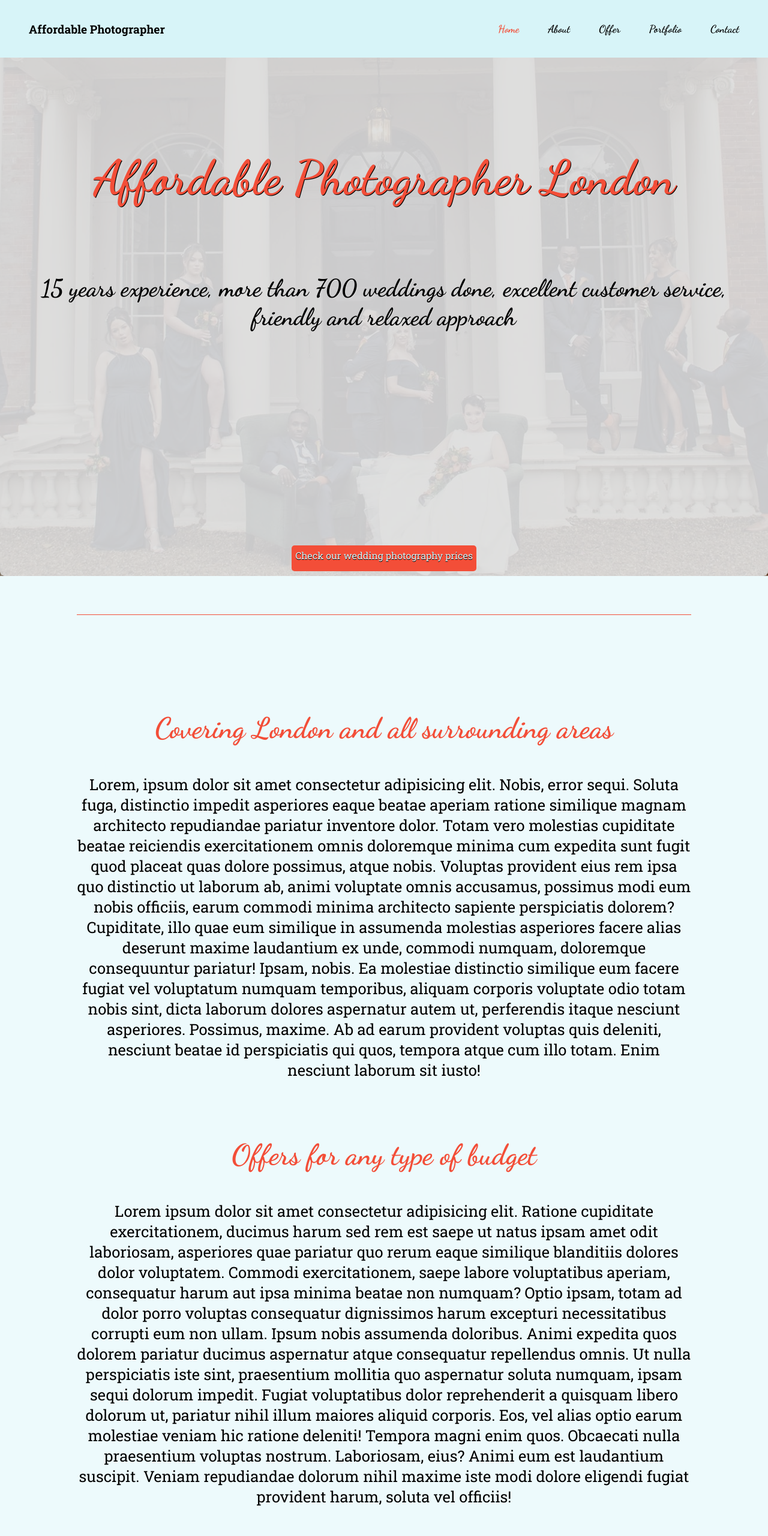
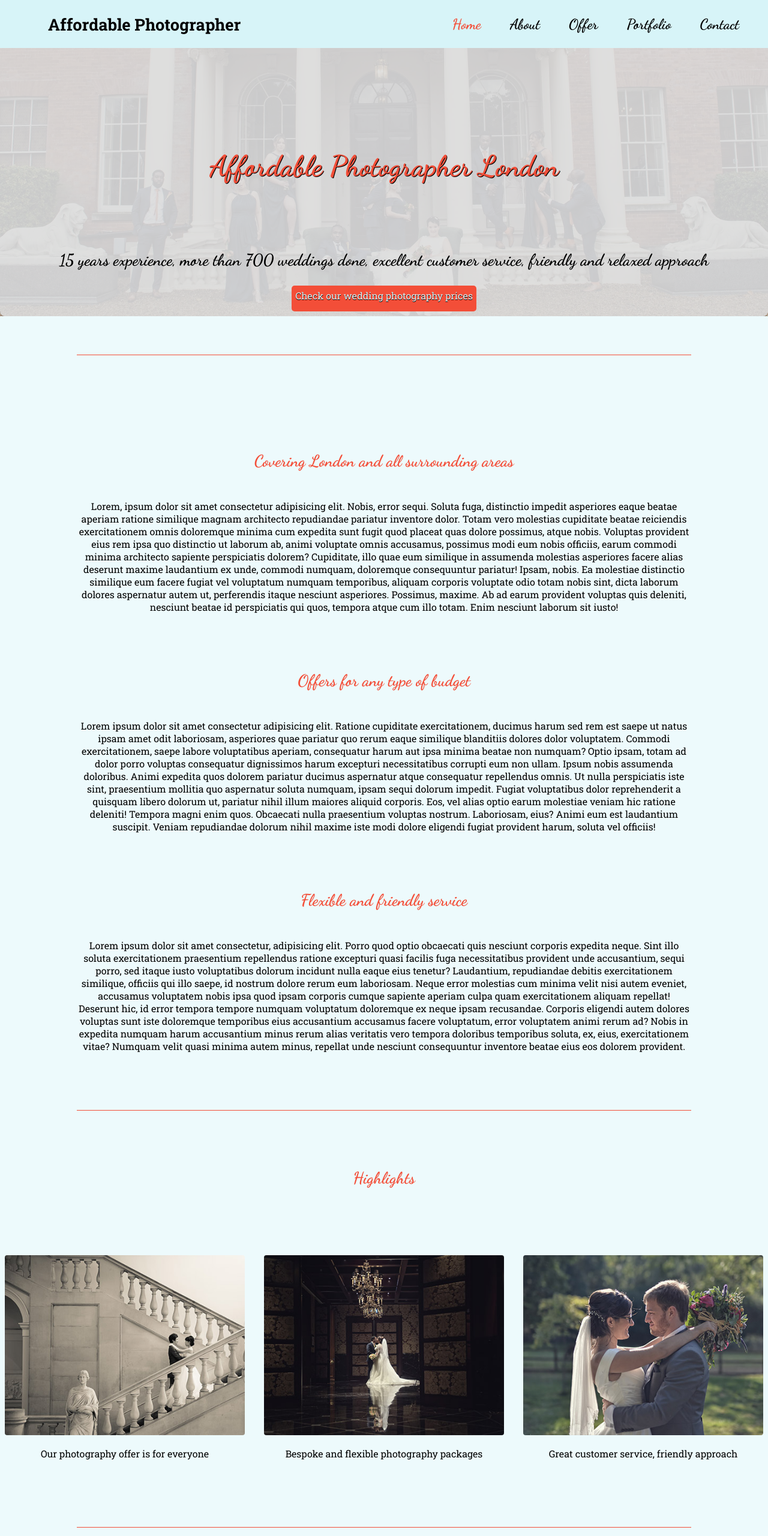
Before and after one commit to georgeciurca/affordable_photographer, a plain HTML site: page index.html in a window 1280 px wide. Shown: the top 2560 px of the page at 60% size. Drawn offline with Linux system fonts and the light colour scheme.

Commit message:
index page css update

```diff
--- a/index.css
+++ b/index.css
@@ -26,7 +26,7 @@ body {
 header {
   display: flex;
   justify-content: space-between;
-  height: 6rem;
+  height: 5rem;
   background-color: var(--blue);
   align-items: center;
   position: fixed;
@@ -40,19 +40,19 @@ header a {
 header ul {
   list-style: none;
   display: flex;
-  font-size: 1.7rem;
+  font-size: 1.5rem;
   font-family: dancing script, sans-serif;
 }
 
 header ul li {
   margin-right: 2rem;
   padding-right: 1rem;
-  font-size: 1.8rem;
+  font-size: 1.5rem;
   font-weight: 700;
 }
 .page-logo {
-  font-size: 3rem;
-  margin-left: 3rem;
+  font-size: 1.7rem;
+  margin-left: 5rem;
   font-weight: 700;
   font-family: roboto slab, sans-serif;
 }
@@ -65,7 +65,7 @@ header ul li {
 }
 
 #image-container {
-  height: 60rem;
+  height: 100%;
   width: 100%;
   background-color: var(--light-blue);
   background-image: url("/images/affordable_photographer_london.jpg");
@@ -91,13 +91,13 @@ header ul li {
   font-family: var(--font-family-dancing);
   text-shadow: 1px 1px black;
   color: var(--red);
-  font-size: 5rem;
+  font-size: 3rem;
   margin-bottom: 4rem;
   padding-top: 15rem;
 }
 .image-container-text h2 {
   font-family: var(--font-family-dancing);
-  font-size: 2.5rem;
+  font-size: 1.7rem;
   text-shadow: 1px 1px var(--light-blue-opacity);
   margin-bottom: 2rem;
   padding-top: 3rem;
@@ -138,13 +138,13 @@ header ul li {
 
 .affordable-photography h3 {
   font-family: var(--font-family-dancing);
-  font-size: 3rem;
+  font-size: 1.7rem;
   margin-top: 6rem;
   color: var(--red);
 }
 .affordable-photography p {
   font-family: var(--font-family-roboto);
-  font-size: 1.6rem;
+  font-size: 1rem;
   margin-top: 3rem;
 }
 
@@ -155,39 +155,40 @@ header ul li {
 }
 
 #highlights {
-  width: 80%;
+  width: 100%;
   margin: auto;
   padding-bottom: 3rem;
 }
 
 #highlights h2 {
   font-family: var(--font-family-dancing);
-  font-size: 5rem;
+  font-size: 1.7rem;
   margin: 6rem auto;
   color: var(--red);
   text-align: center;
 }
 
 .highlights img {
-  height: 400px;
+  width: 400px;
   margin: 1rem;
   border-radius: 4px;
 }
 
 #highlights-ul {
   display: flex;
+  flex-direction: row;
   list-style: none;
   text-align: center;
-  justify-content: space-between;
+  justify-content: center;
 }
 
 #highlights-ul p {
   font-family: var(--font-family-roboto);
-  font-size: 1.5rem;
+  font-size: 1rem;
 }
 
 #portfolio-link {
-  width: 80%;
+  width: 100%;
   margin: auto;
   text-align: center;
   padding-bottom: 6rem;
@@ -196,7 +197,7 @@ header ul li {
 #portfolio-link a {
   text-decoration: none;
   font-family: var(--font-family-dancing);
-  font-size: 3rem;
+  font-size: 1.5rem;
   color: var(--red);
   background-color: var(--blue);
   border-radius: 4px;
@@ -226,7 +227,7 @@ footer {
 }
 
 .footer-btn {
-  font-size: 1.7rem;
+  font-size: 1rem;
   font-family: var(--font-family-roboto);
   text-decoration: none;
   color: var(--blue);
@@ -250,7 +251,7 @@ footer {
   font-size: 1.5rem;
 }
 
-@media screen and (max-width: 1950px) {
+/* @media screen and (max-width: 1950px) {
   body {
     width: 100%;
   }
@@ -262,24 +263,24 @@ footer {
     font-size: 1.2rem;
   }
   header ul li {
-    font-size: 1.1rem;
+    font-size: 1rem;
   }
 
   .first-section h1 {
-    font-size: 2.5rem;
+    font-size: 1.5rem;
   }
   .first-section h2 {
-    font-size: 1.5rem;
+    font-size: 1rem;
   }
   .first-section p{
     font-size: 1rem;
   }
 
   #highlights-ul {
-    flex-direction: column;
+    /* flex-direction: column;
   }
   #highlights h2 {
-    font-size: 3rem;
+    font-size: 1.5rem;
     margin: 1rem auto;
   }
   .highlights img {
@@ -288,25 +289,21 @@ footer {
   #highlights-ul p {
     font-size: 1rem;
   }
-  #highlights-ul {
-    flex-direction: column;
-  }
-
   form {
     width: 100%;
   }
 
   form h2 {
-    font-size: 1.2rem;
+    font-size: 1rem;
   }
   .inline-control, .inline-control input {
-    font-size: 1.2rem;
+    font-size: 1rem;
   }
   #contact-details h2 {
-    font-size: 1.5rem;
+    font-size: 1rem;
   }
   #contact-details h2 strong {
-    font-size: 1.5rem;
+    font-size: 1.2rem;
   }
 
   .footer-btn {
@@ -315,7 +312,7 @@ footer {
   .contact-details-footer p {
     font-size: 1rem;
   }
-}
+} */
 
 
 
@@ -329,13 +326,13 @@ footer {
     position: fixed;
   }
   .page-logo {
-    font-size: 1.2rem;
+    font-size: 1rem;
   }
   header ul li {
-    font-size: 1.1rem;
+    font-size: 1rem;
   }
   #highlights-ul {
-    flex-direction: column;
+    /* flex-direction: column; */
   }
   #highlights h2 {
     font-size: 3rem;
@@ -397,7 +394,7 @@ footer {
     font-size: 1rem;
   }
   #highlights-ul {
-    flex-direction: column;
+    /* flex-direction: column; */
   }
   #highlights h2 {
     font-size: 3rem;
--- /dev/null
+++ b/index_version2.css
@@ -0,0 +1,423 @@
+* {
+    margin: 0;
+    padding: 0;
+    box-sizing: border-box;
+  }
+
+  :root {
+    --blue: rgb(215, 244, 248);
+    --red: rgb(243, 78, 56);
+    --light-blue: rgb(237, 250, 252);
+    --light-blue-opacity: rgba(221, 221, 221, 0.9);
+    --dark: rgb(49, 49, 49);
+    --font-family-dancing: dancing script, sans-serif;
+    --font-family-roboto: roboto slab, sans-serif;
+  }
+
+  main {
+    background-color: var(--light-blue);
+  }
+
+  body {
+    position: relative;
+    width: 100%;
+  }
+
+  header {
+    display: flex;
+    justify-content: space-between;
+    height: 6rem;
+    background-color: var(--blue);
+    align-items: center;
+    position: fixed;
+    width: 100%;
+  }
+
+  header a {
+    text-decoration: none;
+    color: black;
+  }
+  header ul {
+    list-style: none;
+    display: flex;
+    font-size: 1.7rem;
+    font-family: dancing script, sans-serif;
+  }
+
+  header ul li {
+    margin-right: 2rem;
+    padding-right: 1rem;
+    font-size: 1.8rem;
+    font-weight: 700;
+  }
+  .page-logo {
+    font-size: 3rem;
+    margin-left: 3rem;
+    font-weight: 700;
+    font-family: roboto slab, sans-serif;
+  }
+
+  .home-btn {
+    color: var(--red);
+  }
+  .menu-btn:hover {
+    color: var(--red);
+  }
+
+  #image-container {
+    height: 60rem;
+    width: 100%;
+    background-color: var(--light-blue);
+    background-image: url("/images/affordable_photographer_london.jpg");
+    background-position: center;
+    background-size: cover;
+  }
+
+  .image-container-text {
+    width: 100%;
+    height: 100%;
+    background-color: var(--light-blue-opacity);
+    box-shadow: rgb(68, 67, 67);
+    border-radius: 8px;
+    text-align: center;
+    margin: auto;
+    display: flex;
+    flex-direction: column;
+    justify-content: space-between;
+    padding: 0.5rem;
+  }
+
+  .image-container-text h1 {
+    font-family: var(--font-family-dancing);
+    text-shadow: 1px 1px black;
+    color: var(--red);
+    font-size: 5rem;
+    margin-bottom: 4rem;
+    padding-top: 15rem;
+  }
+  .image-container-text h2 {
+    font-family: var(--font-family-dancing);
+    font-size: 2.5rem;
+    text-shadow: 1px 1px var(--light-blue-opacity);
+    margin-bottom: 2rem;
+    padding-top: 3rem;
+  }
+  .image-container-text a {
+    font-family: var(--font-family-roboto);
+    font-size: 1rem;
+    padding: 0.4rem;
+    padding-bottom: 1rem;
+    text-decoration: none;
+    text-shadow: 0.2px 0.2px black;
+    color: var(--blue);
+    background-color: var(--red);
+    border-radius: 5px;
+  }
+  .link-image {
+    margin-bottom: 1rem;
+  }
+  .image-container-text a:hover {
+    background-color: var(--blue);
+    color: var(--red);
+    text-shadow: 0.2px 0.2px black;
+    transition: ease-in 0.7s;
+  }
+  #affordable-photography {
+    background-color: var(--light-blue);
+    width: 80%;
+    margin: auto;
+    height: 100%;
+    padding-bottom: 2rem;
+  }
+
+  .affordable-photography {
+    display: flex;
+    flex-direction: column;
+    text-align: center;
+  }
+
+  .affordable-photography h3 {
+    font-family: var(--font-family-dancing);
+    font-size: 3rem;
+    margin-top: 6rem;
+    color: var(--red);
+  }
+  .affordable-photography p {
+    font-family: var(--font-family-roboto);
+    font-size: 1.6rem;
+    margin-top: 3rem;
+  }
+
+  .br-line {
+    width: 80%;
+    margin: 4rem auto;
+    border-top: 1px solid var(--red);
+  }
+
+  #highlights {
+    width: 80%;
+    margin: auto;
+    padding-bottom: 3rem;
+  }
+
+  #highlights h2 {
+    font-family: var(--font-family-dancing);
+    font-size: 5rem;
+    margin: 6rem auto;
+    color: var(--red);
+    text-align: center;
+  }
+
+  .highlights img {
+    height: 400px;
+    margin: 1rem;
+    border-radius: 4px;
+  }
+
+  #highlights-ul {
+    display: flex;
+    list-style: none;
+    text-align: center;
+    justify-content: space-between;
+  }
+
+  #highlights-ul p {
+    font-family: var(--font-family-roboto);
+    font-size: 1.5rem;
+  }
+
+  #portfolio-link {
+    width: 80%;
+    margin: auto;
+    text-align: center;
+    padding-bottom: 6rem;
+  }
+
+  #portfolio-link a {
+    text-decoration: none;
+    font-family: var(--font-family-dancing);
+    font-size: 3rem;
+    color: var(--red);
+    background-color: var(--blue);
+    border-radius: 4px;
+    padding: 0.5rem;
+    margin: 0.5rem;
+  }
+
+  #portfolio-link a:hover {
+    color: var(--blue);
+    background-color: var(--red);
+    transition: ease-in 0.7s;
+  }
+
+  footer {
+    background-color: var(--dark);
+    height: 100%;
+  }
+
+  .footerul {
+    display: flex;
+    list-style: none;
+    height: 100%;
+    width: 100%;
+    justify-content: center;
+    align-items: center;
+    padding-top: 2rem;
+  }
+
+  .footer-btn {
+    font-size: 1.7rem;
+    font-family: var(--font-family-roboto);
+    text-decoration: none;
+    color: var(--blue);
+    margin: 2rem;
+  }
+
+  .home-btn {
+    color: var(--red);
+  }
+
+  .contact-details-footer {
+    color: var(--blue);
+    justify-content: center;
+    display: flex;
+    padding: 2rem 0 2rem 0;
+  }
+
+  .contact-details-footer p {
+    margin: 1rem;
+    font-family: var(--font-family-roboto);
+    font-size: 1.5rem;
+  }
+
+  @media screen and (max-width: 1950px) {
+    body {
+      width: 100%;
+    }
+    header {
+      width: 100%;
+      position: fixed;
+      }
+    .page-logo {
+      font-size: 1.2rem;
+    }
+    header ul li {
+      font-size: 1.1rem;
+    }
+
+    .first-section h1 {
+      font-size: 2.5rem;
+    }
+    .first-section h2 {
+      font-size: 1.5rem;
+    }
+    .first-section p{
+      font-size: 1rem;
+    }
+
+    #highlights-ul {
+      flex-direction: column;
+    }
+    #highlights h2 {
+      font-size: 3rem;
+      margin: 1rem auto;
+    }
+    .highlights img {
+      height: 350px;
+    }
+    #highlights-ul p {
+      font-size: 1rem;
+    }
+    #highlights-ul {
+      flex-direction: column;
+    }
+
+    form {
+      width: 100%;
+    }
+
+    form h2 {
+      font-size: 1.2rem;
+    }
+    .inline-control, .inline-control input {
+      font-size: 1.2rem;
+    }
+    #contact-details h2 {
+      font-size: 1.5rem;
+    }
+    #contact-details h2 strong {
+      font-size: 1.5rem;
+    }
+
+    .footer-btn {
+      font-size: 1rem;
+    }
+    .contact-details-footer p {
+      font-size: 1rem;
+    }
+  }
+
+
+
+
+  @media (max-width: 768px) {
+    body {
+      width: 100%;
+    }
+    header {
+      width: 100%;
+      position: fixed;
+    }
+    .page-logo {
+      font-size: 1.2rem;
+    }
+    header ul li {
+      font-size: 1.1rem;
+    }
+    #highlights-ul {
+      flex-direction: column;
+    }
+    #highlights h2 {
+      font-size: 3rem;
+      margin: 1rem auto;
+    }
+    .highlights img {
+      height: 300px;
+    }
+    #highlights-ul p {
+      font-size: 1rem;
+    }
+    #highlights-ul {
+      flex-direction: column;
+    }
+    #portfolio-link a {
+      font-size: 2rem;
+    }
+    .footer-btn {
+      font-size: 1.2rem;
+    }
+    .contact-details-footer p {
+      font-size: 1.2rem;
+    }
+  }
+
+  @media (max-width: 375px) {
+    body {
+      width: 100%;
+    }
+    header {
+      width: 100%;
+      position: fixed;
+      flex-direction: column;
+      justify-content: center;
+    }
+    .page-logo {
+      font-size: 1.2rem;
+      margin: auto;
+    }
+    header ul li {
+      font-size: 0.7rem;
+      padding-bottom: 1rem;
+      margin: auto;
+    }
+    #image-container {
+      height: 50rem;
+    }
+    .image-container-text h1 {
+      font-size: 4rem;
+    }
+    .image-container-text h2 {
+      font-size: 2rem;
+    }
+    .affordable-photography h3 {
+      font-size: 2rem;
+      margin-top: 1rem;
+    }
+    .affordable-photography p {
+      font-size: 1rem;
+    }
+    #highlights-ul {
+      flex-direction: column;
+    }
+    #highlights h2 {
+      font-size: 3rem;
+      margin: 1rem auto;
+    }
+    .highlights img {
+      height: 200px;
+    }
+    #highlights-ul p {
+      font-size: 1rem;
+    }
+    #portfolio-link a {
+      font-size: 1.7rem;
+    }
+    .footer-btn {
+      font-size: 1rem;
+      margin: 0.4rem;
+    }
+    .contact-details-footer p {
+      font-size: 1rem;
+      margin: 0.4rem;
+    }
+  }
```
